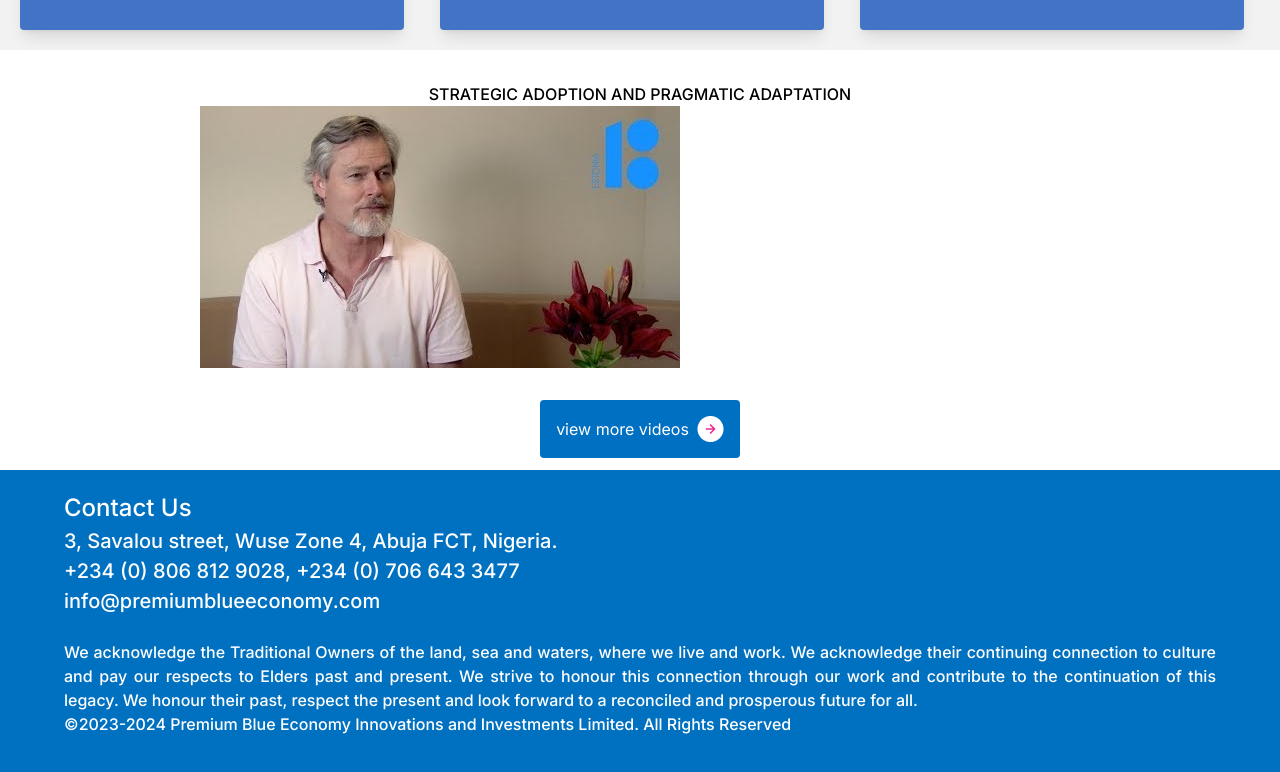
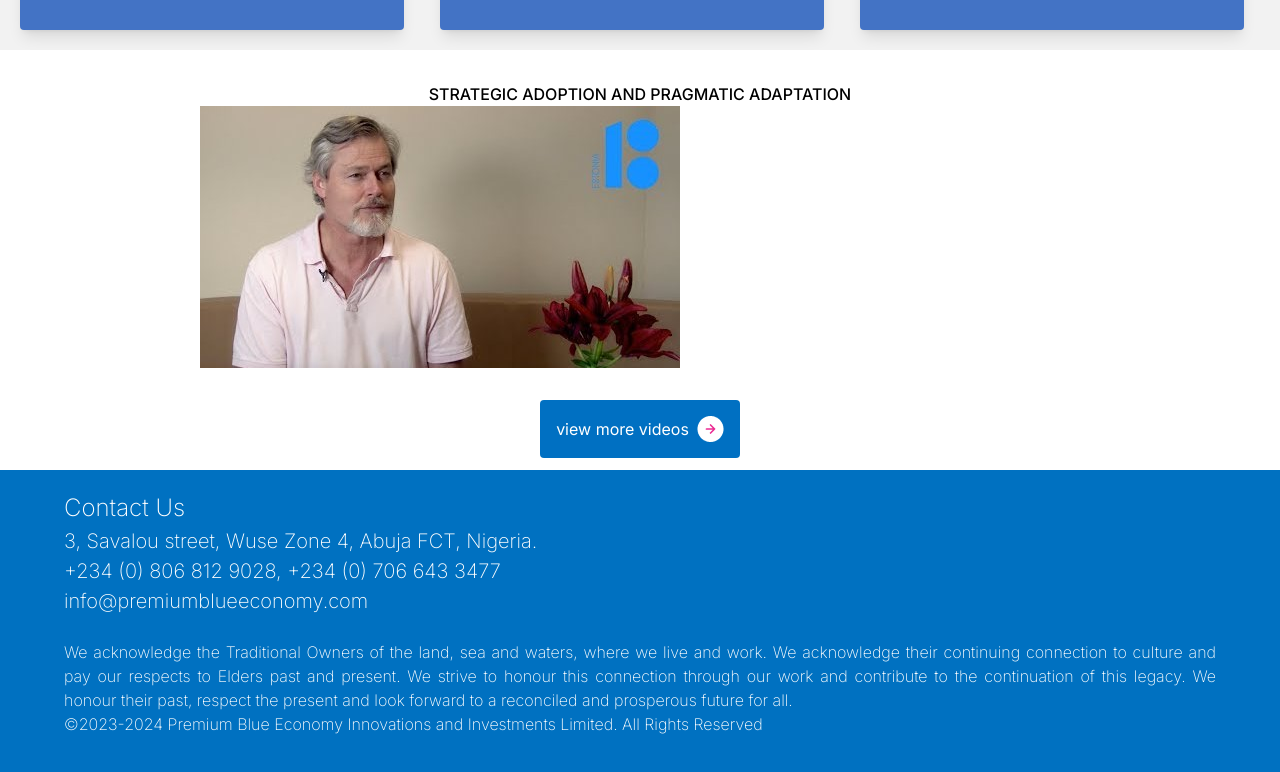
Before and after one commit to Rotinuel/pbe, a Next.js app: page / in a window 1280 px wide. Shown: the part 856-1628 px from the top of the page. Built offline with nearby package versions, Linux system fonts and the light colour scheme.

Commit message:
font-footer

```diff
--- a/app/components/Footer.tsx
+++ b/app/components/Footer.tsx
@@ -1,14 +1,14 @@
 export function Footer (){
     return(
         <>
-            <div className="mt-[12px] pt-[20px] pb-[20px] px-6 text-[#FFF] bg-[#0071c1] lg:px-16 lg:font-medium lg:text-[48px]">
+            <div className="mt-[12px] pt-[20px] pb-[20px] px-6 text-[#FFF] bg-[#0071c1] lg:px-16 lg:font-extralight lg:text-[48px]">
                 <div className="flex flex-col justify-start gap-x-[12px]">
                     <h2 className="text-[16px] text-start lg:text-[24px]">Contact Us</h2>
                     <p className="text-[11px] lg:text-[20px]">3, Savalou street, Wuse Zone 4, Abuja FCT, Nigeria.</p>
                     <p className="text-[11px] lg:text-[20px]">+234 (0) 806 812 9028, +234 (0) 706 643 3477</p>
                     <p className="text-[11px] lg:text-[20px]">info@premiumblueeconomy.com</p>
                 </div>
-                <div className="text-[12px] pt-6 pb-6 text-justify lg:text-[16px] font-medium">
+                <div className="text-[12px] pt-6 pb-6 text-justify lg:text-[16px] font-extralight">
                     <p>We acknowledge the Traditional Owners of the land, sea and waters, where we live and work. We acknowledge their continuing connection to culture and pay our respects to Elders past and present. We strive to honour this connection through our work and contribute to the continuation of this legacy. We honour their past, respect the present and look forward to a reconciled and prosperous future for all.</p>
                     <p>&copy;2023-2024 Premium Blue Economy Innovations and Investments Limited. All Rights Reserved</p>
                 </div>
```
